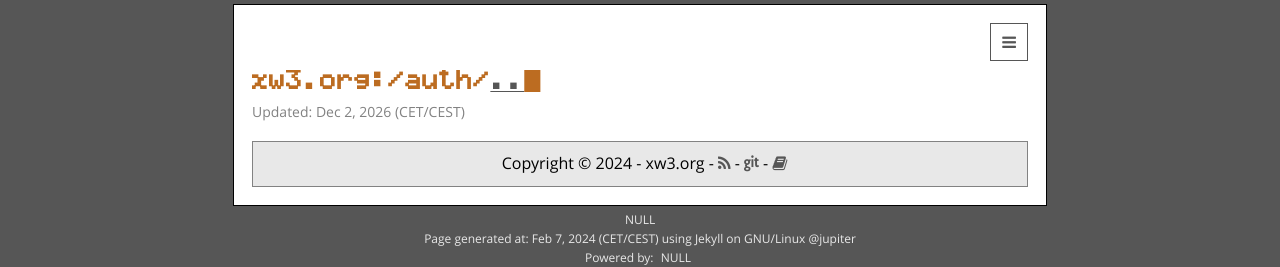
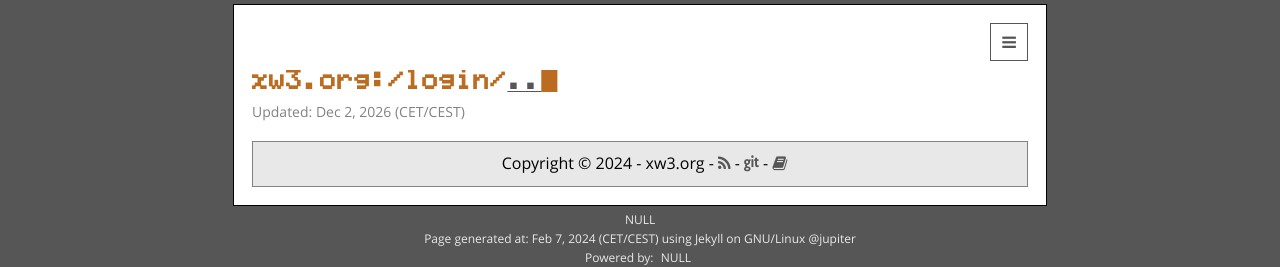
Before and after one commit to hanez/xw3, a Jekyll site: the page built from login/login.html, in a window 1280 px wide. Shown: the top 267 px of the page. Built offline with Jekyll 4.4.1, drawn with Linux system fonts in a browser that asks for light colours; some web fonts are replaced.

Commit message:
Moved /auth to /login.

```diff
--- a/_includes/header.html
+++ b/_includes/header.html
@@ -10,6 +10,7 @@
           <li><a class="page-link" href="/contact/" style="text-decoration: none;">/contact/</a></li>
           <li><a class="page-link" href="/development/" style="text-decoration: none;">/development/</a></li>
           <li><a class="page-link" href="/documentation/" style="text-decoration: none;">/documentation/</a></li>
+          <li><a class="page-link" href="/login/" style="text-decoration: none;">/login/</a></li>
           <li><a class="page-link" href="/search/" style="text-decoration: none;">/search/</a></li>
           <li><a class="page-link" href="/tools/" style="text-decoration: none;">/tools/</a></li>
         </ul>
--- a/auth/auth.html
+++ b/login/login.html
@@ -2,7 +2,7 @@
 layout: page
 published: true
 noToc: true
-title: /auth/
+title: /login/
 subtitle:
-permalink: /auth/
+permalink: /login/
 ---
```
